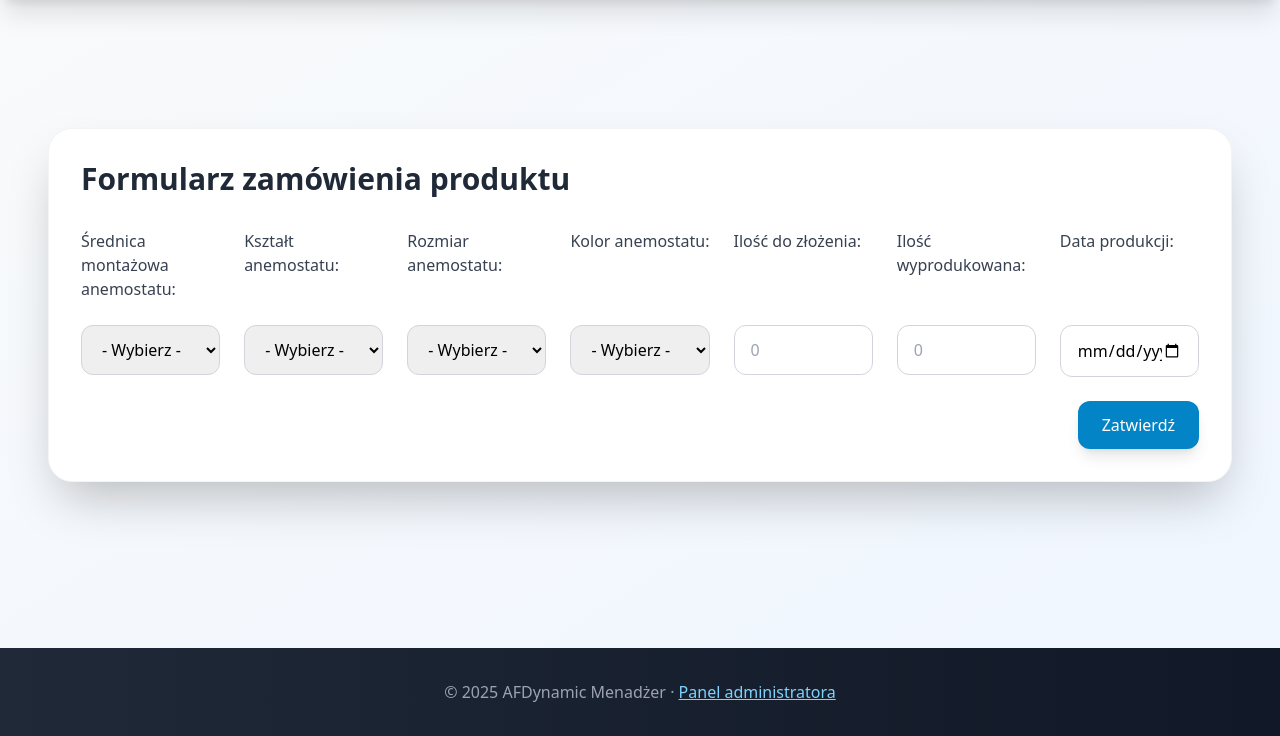
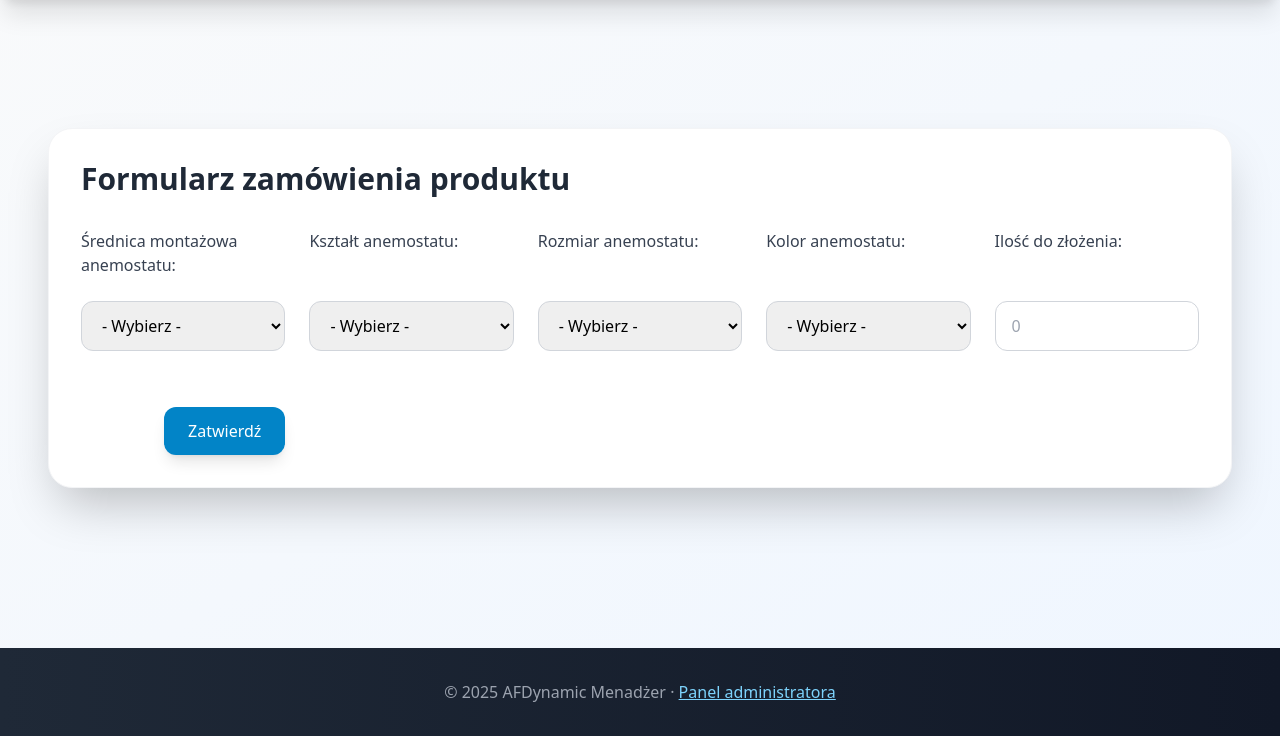
Before and after one commit to andriej134/Warehouse_Management, a Django app: page /product-order/ in a window 1280 px wide. Shown: the part 64-800 px from the top of the page. Run offline with Django 3.2, Linux system fonts and the light colour scheme; some libraries are stand-ins or nearby versions.

Commit message:
order form sending info

```diff
--- a/warehouse_manager/inventory/templates/inventory/product_order.html
+++ b/warehouse_manager/inventory/templates/inventory/product_order.html
@@ -8,16 +8,15 @@
         <h1 class="text-3xl font-bold text-gray-800 mb-8">Formularz zamówienia produktu</h1>
         <form method="post" class="space-y-6">
             {% csrf_token %}
-            <div class="hidden md:grid grid-cols-7 gap-6 mb-7">
+            <div class="hidden md:grid grid-cols-5 gap-6 mb-7">
                 <div class="font-medium text-gray-700">Średnica montażowa anemostatu:</div>
                 <div class="font-medium text-gray-700">Kształt anemostatu:</div>
                 <div class="font-medium text-gray-700">Rozmiar anemostatu:</div>
                 <div class="font-medium text-gray-700">Kolor anemostatu:</div>
                 <div class="font-medium text-gray-700">Ilość do złożenia:</div>
-                <div class="font-medium text-gray-700">Ilość wyprodukowana:</div>
-                <div class="font-medium text-gray-700">Data produkcji:</div>
+
             </div>
-            <div class="grid grid-cols-1 md:grid-cols-7 gap-6">
+            <div class="grid grid-cols-1 md:grid-cols-5 gap-6">
                 <!-- Średnica montażowa anemostatu -->
                 <div>
                     <label for="diffuser_diameter" class="block text-sm font-medium text-gray-700 mb-1 md:hidden">Średnica montażowa anemostatu</label>
@@ -63,15 +62,7 @@
                     <label for="quantity_to_assemble" class="block text-sm font-medium text-gray-700 mb-1 md:hidden">Ilość do złożenia</label>
                     <input type="number" id="quantity_to_assemble" name="quantity_to_assemble" min="0" class="w-full px-4 py-3 rounded-xl border border-gray-300 focus:ring-ocean-500 focus:border-ocean-500" placeholder="0">
                 </div>
-                <div>
-                    <label for="quantity_produced" class="block text-sm font-medium text-gray-700 mb-1 md:hidden">Ilość wyprodukowana</label>
-                    <input type="number" id="quantity_produced" name="quantity_produced" min="0" class="w-full px-4 py-3 rounded-xl border border-gray-300 focus:ring-ocean-500 focus:border-ocean-500" placeholder="0">
-                </div>
-                <div>
-                    <label for="production_date" class="block text-sm font-medium text-gray-700 mb-1 md:hidden">Data produkcji</label>
-                    <input type="date" id="production_date" name="production_date" class="w-full px-4 py-3 rounded-xl border border-gray-300 focus:ring-ocean-500 focus:border-ocean-500">
-                </div>
-            </div>
+
             <div class="flex justify-end mt-8">
                 <button type="submit" class="bg-ocean-600 hover:bg-ocean-700 text-white px-6 py-3 rounded-xl font-medium transition-all duration-200 transform hover:scale-105 shadow-lg">
                     Zatwierdź
--- a/warehouse_manager/inventory/views.py
+++ b/warehouse_manager/inventory/views.py
@@ -1,6 +1,7 @@
-from django.shortcuts import render
+from django.shortcuts import render, redirect
 from django.contrib.auth.decorators import login_required
-from .models import Product
+from .models import Product, Order
+
 
 def index(request):
     return render(request, 'inventory/index.html')
@@ -10,6 +11,17 @@ def product_order(request):
     shapes = [s[0] for s in Product.SHAPE_CHOICES]
     sizes = [s[0] for s in Product.SIZE_CHOICES]
     colors = [c[0] for c in Product.COLOR_CHOICES]
+
+    if request.method == "POST":
+        Order.objects.create(
+            diameter=request.POST.get("diffuser_diameter"),
+            shape=request.POST.get("diffuser_shape"),
+            size=request.POST.get("diffuser_size"),
+            color=request.POST.get("diffuser_color"),
+            quantity_to_assemble=request.POST.get("quantity_to_assemble") or 0,
+        )
+        return redirect("inventory:product_order")  # lub inna strona z potwierdzeniem
+
     return render(request, 'inventory/product_order.html', {
         'diameters': diameters,
         'shapes': shapes,
```
Also changed, not shown: warehouse_manager/inventory/models.py (+11 -4 lines), warehouse_manager/inventory/migrations/0003_order.py (added).
